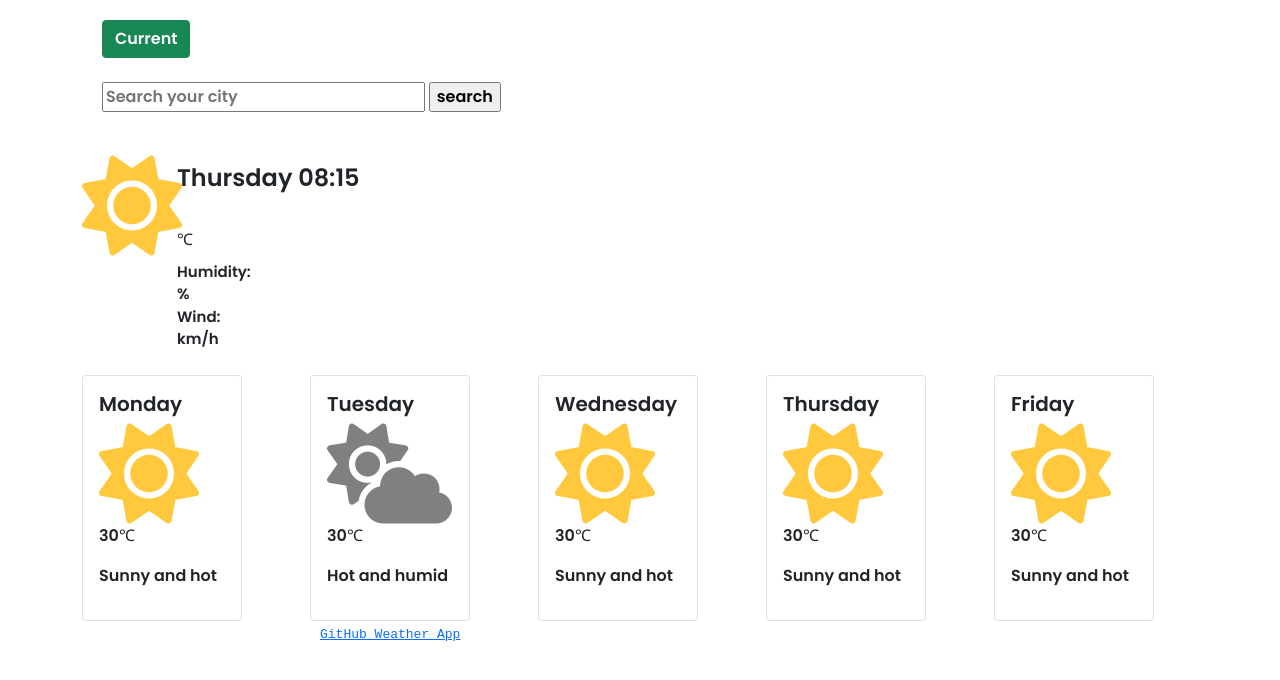
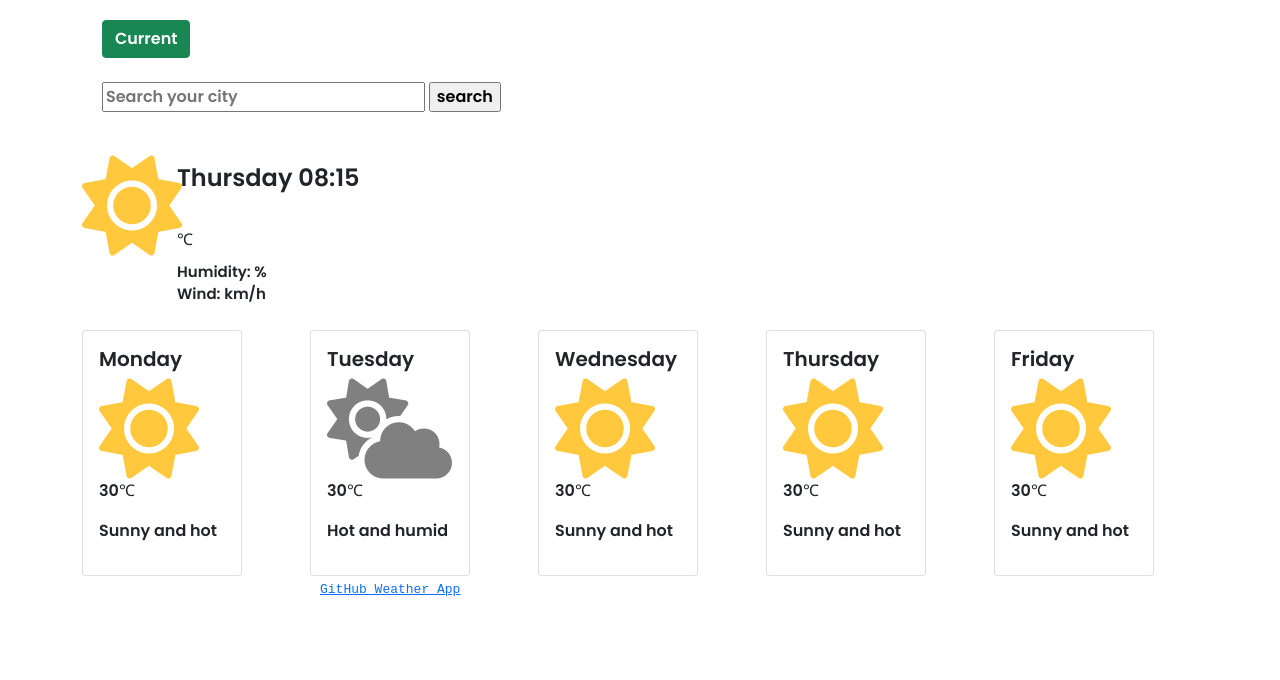
Before and after one commit to frandemp/weather-app, a website built with Parcel: page index.html in a window 1280 px wide. Built offline with nearby package versions, Linux system fonts and the light colour scheme; no server answers.

Commit message:
Update index.html

```diff
--- a/index.html
+++ b/index.html
@@ -57,11 +57,11 @@
 
         <div class="col-6" >
             <h1 id="city"></h1>
-            <h4 id="day-time"></h4><div class="col-1">
+            <h4 id="day-time"></h4>
             <span class="currenttemp" id="currenttemp"></span>
             <span class="units">℃</span>
 
-            <div class="col-1">
+
 
             <ul>
               <li id="description"> </li>
@@ -70,7 +70,7 @@
               <li>
                 Wind: <span id="wind"></span> km/h</li>
             </ul></div>
-       </div> </div>
+
     </div>
 
     </br>
```
